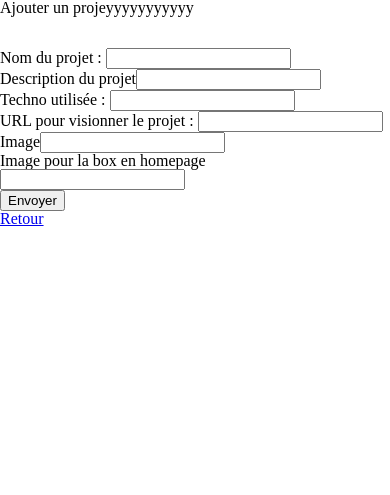
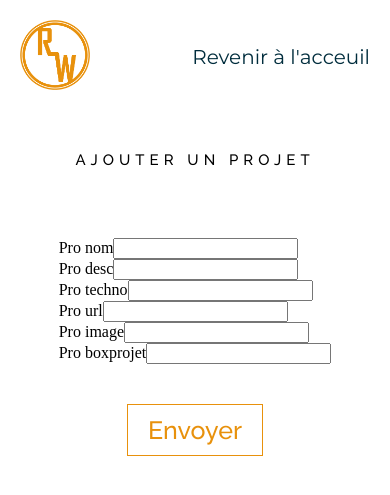
Before and after one commit to r0m21/new_portfolio, a Symfony app: template templates/ajout_projet/ajout.html.twig in a window 390 px wide. Shown: the top 495 px of the page. Run offline with Twig, Linux system fonts and the light colour scheme; the template is opened without the code that fills it, so the values that code supplies are empty; form fields are guessed from the names that the template uses; some libraries are stand-ins or nearby versions.

Commit message:
Design back office + responsive + mutualisation du header côté back

```diff
--- a/public/css/style.css
+++ b/public/css/style.css
@@ -125,6 +125,7 @@
     .mb-50{margin-bottom:50px;}
 
     .mt-20{margin-top:20px;}
+    .mt-40{margin-top:40px;}
 
     .p-10{padding:10px;}
     .p-20{padding:20px;}
@@ -133,6 +134,7 @@
     .pt-20{padding-top:20px;}
     .pt-50{padding-top:50px;}
 
+    .pb-5{padding-bottom:5px;}
     .pb-20{padding-bottom:20px;}
 
     .ptb-10{padding: 10px 0;}
@@ -187,6 +189,27 @@
     /* ===========================================================================
                                         NAV
     =========================================================================== */
+        .button-form{
+            padding:10px;
+            font-size:20px;
+            border: 1px solid #E8910C;
+            width:280px;
+        }
+
+        .submit-form{
+            border: 1px solid #E8910C;
+            color:#E8910C;
+            background-color: transparent;
+            padding: 10px 20px;
+            font-size:25px;
+            transition: .5s ease;
+            cursor:pointer;
+        }
+        .submit-form:hover{
+            background-color: #E8910C;
+            color: #fff;
+            transition: .5s ease;
+        }
 
         .logo{height:70px; width:70px;}
 
--- a/templates/ajout_projet/ajout.html.twig
+++ b/templates/ajout_projet/ajout.html.twig
@@ -4,22 +4,31 @@
 
 {% block content %}
 
-<h1>Ajouter un projeyyyyyyyyyyy</h1>
-<br><br>
+{# Desktop / Medium Desktop version #}
 
-    {{ form_start(ajoutForm) }}
+    {% include 'include/header-back.html' %}
 
-        {{ form_row(ajoutForm.PRO_nom, {'label': 'Nom du projet : '}) }}
-        {{ form_row(ajoutForm.PRO_desc, {'label': 'Description du projet'}) }}
-        {{ form_row(ajoutForm.PRO_techno, {'label': 'Techno utilisée : '}) }}
-        {{ form_row(ajoutForm.PRO_url, {'label': 'URL pour visionner le projet : '}) }}
-        {{ form_row(ajoutForm.PRO_image, {'label': 'Image'}) }}
-        {{ form_row(ajoutForm.PRO_boxprojet, {'label': 'Image pour la box en homepage'}) }}
+    <section class="container m-auto d-flex column">
 
-        <input type="submit" value="Envoyer">
 
-    {{ form_end(ajoutForm) }}
+        <h1 class="raleway medium pt-50 ptb-40 fs-25 ls-15 ls-5-xs ls-10-md fs-15-xs fs-20-md d-flex justify-content-center mb-30">AJOUTER UN PROJET</h1>
 
-    <a href="/">Retour</a>
+        <div class="d-flex justify-content-center">
+            {{ form_start(ajoutForm) }}
+
+                {{ form_row(ajoutForm.PRO_nom) }}
+                {{ form_row(ajoutForm.PRO_desc) }}
+                {{ form_row(ajoutForm.PRO_techno) }}
+                {{ form_row(ajoutForm.PRO_url) }}
+                {{ form_row(ajoutForm.PRO_image) }}
+                {{ form_row(ajoutForm.PRO_boxprojet) }}
+
+                <input class="submit-form raleway medium d-flex m-auto mt-40" type="submit" value="Envoyer">
+
+            {{ form_end(ajoutForm) }}
+        </div>
+
+    </section>
+
 
 {% endblock %}
--- /dev/null
+++ b/templates/include/header-back.html
@@ -0,0 +1,15 @@
+<header id="home">
+    <nav class="">
+        <div class="container m-auto d-flex justify-content-between p-20">
+            <a href="">
+                <img class="logo" src="../img/logo-orange.png" alt="Logo portfolio">
+            </a>
+
+            <ul class="d-flex justify-content-around">
+                <li class="align-self-center montserrat light fs-20 ml-80">
+                    <a class="text-decoration-none color-1" href="/">Revenir à l'acceuil</a>
+                </li>
+            </ul>
+        </div>
+    </nav>
+</header>
--- a/templates/security/connexion.html.twig
+++ b/templates/security/connexion.html.twig
@@ -3,6 +3,8 @@
 {% block title %}{{ parent() }} - Romain Wenger{% endblock %}
 
 {% block content %}
+
+    {% include 'include/header-back.html' %}
 
     <form action="{{ path('security_login') }}" method="post"  class="col s12">
 
```
Also changed, not shown: src/Controller/AfficheProjetController.php (+56 -6 lines), templates/base.html.twig (line endings or trailing spaces). Lines whose indentation alone changed are shown as unchanged.
